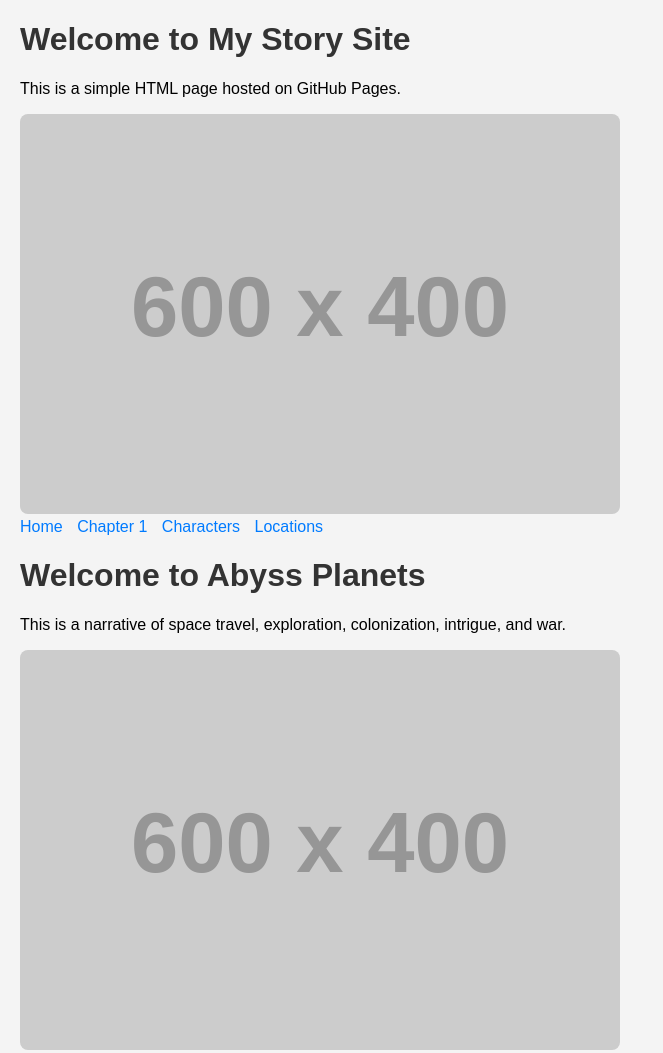
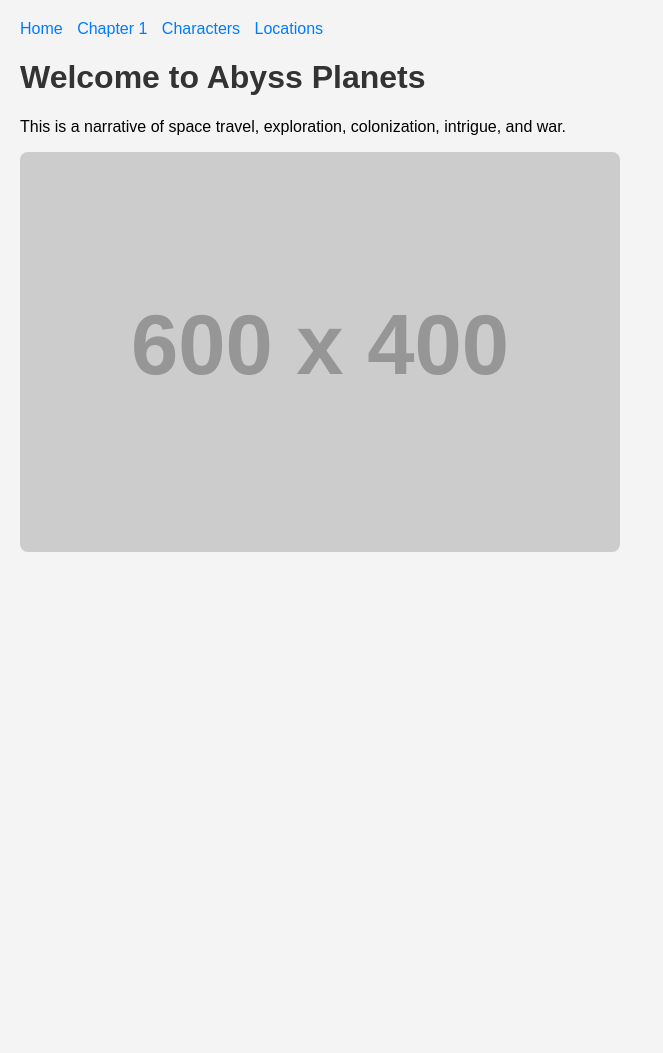
Before and after one commit to 851matt/Abyss-Planet, a plain HTML site: page index.html in a window 1280 px wide. Shown: the whole page, without its empty margins (0-663 px from the left). After the commit the page ends 800 px from the top, so only its background shows below. Drawn offline with Linux system fonts and the light colour scheme; placeholder pictures from the web are drawn by us.

Commit message:
Update index.html

```diff
--- a/index.html
+++ b/index.html
@@ -1,29 +1,3 @@
-<!DOCTYPE html>
-<html lang="en">
-<head>
-    <meta charset="UTF-8">
-    <meta name="viewport" content="width=device-width, initial-scale=1.0">
-    <title>My Story Site</title>
-    <style>
-        body {
-            font-family: Arial, sans-serif;
-            margin: 20px;
-        }
-        h1 {
-            color: #333;
-        }
-        img {
-            max-width: 100%;
-            height: auto;
-        }
-    </style>
-</head>
-<body>
-    <h1>Welcome to My Story Site</h1>
-    <p>This is a simple HTML page hosted on GitHub Pages.</p>
-    <img src="https://via.placeholder.com/600x400" alt="Example Image">
-</body>
-</html>
 <!DOCTYPE html>
 <html lang="en">
 <head>
```
